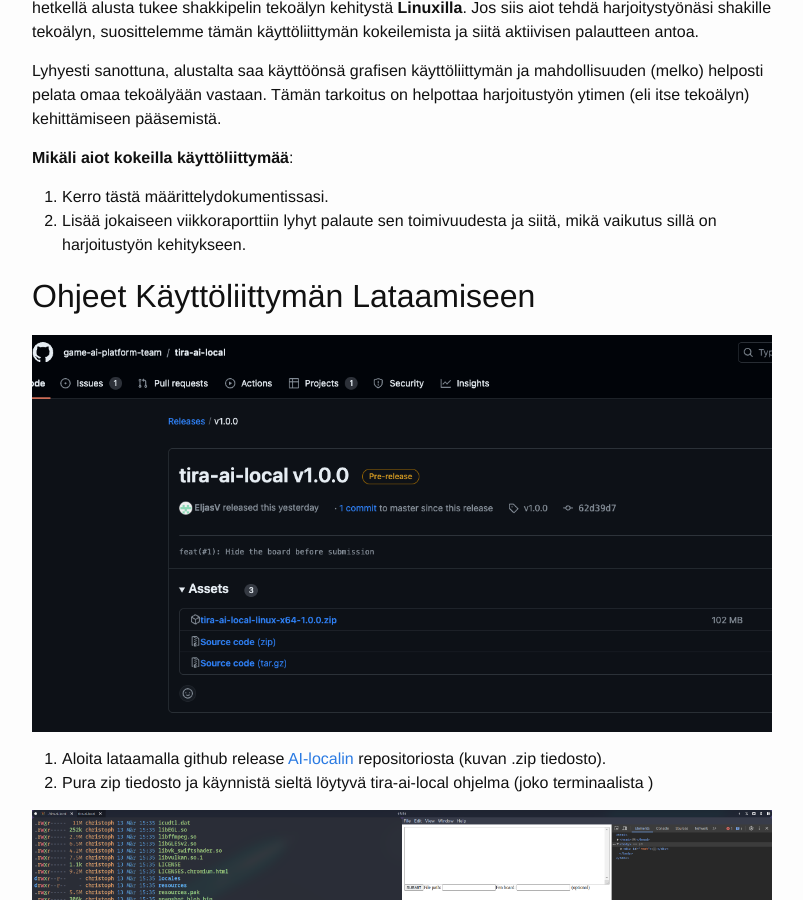
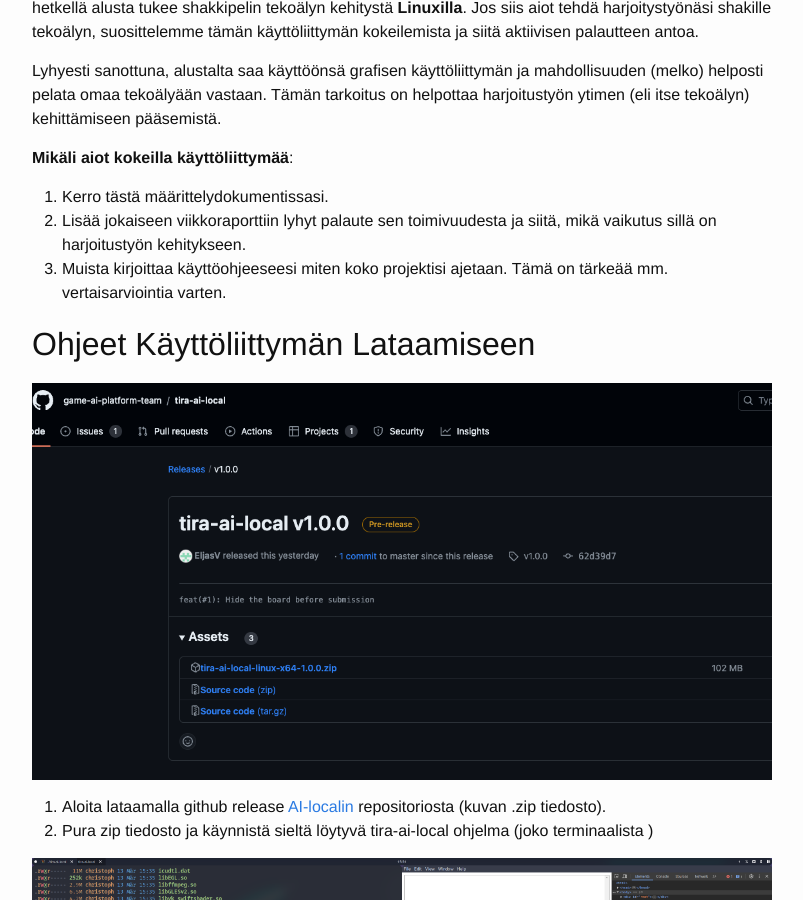
Before and after one commit to algolabra-hy/algolabra-hy.github.io, a Jekyll site: the page built from ai_platform_test.md, in a window 1280 px wide and 900 px high, scrolled down 600 px. Shown: the whole window, without its empty margins (238-1041 px from the left). Built offline with Jekyll 4.4.1, drawn with Linux system fonts in a browser that asks for light colours.

Commit message:
one more instruction

```diff
--- a/ai_platform_test.md
+++ b/ai_platform_test.md
@@ -27,6 +27,7 @@ Lyhyesti sanottuna, alustalta saa käyttöönsä grafisen käyttöliittymän ja
 **Mikäli aiot kokeilla käyttöliittymää**:
 1. Kerro tästä määrittelydokumentissasi.
 1. Lisää jokaiseen viikkoraporttiin lyhyt palaute sen toimivuudesta ja siitä, mikä vaikutus sillä on harjoitustyön kehitykseen.
+1. Muista kirjoittaa käyttöohjeeseesi miten koko projektisi ajetaan. Tämä on tärkeää mm. vertaisarviointia varten.
 
 
 ## Ohjeet Käyttöliittymän Lataamiseen
```
